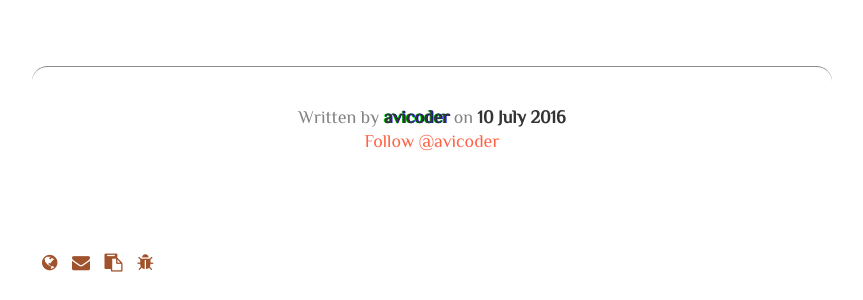
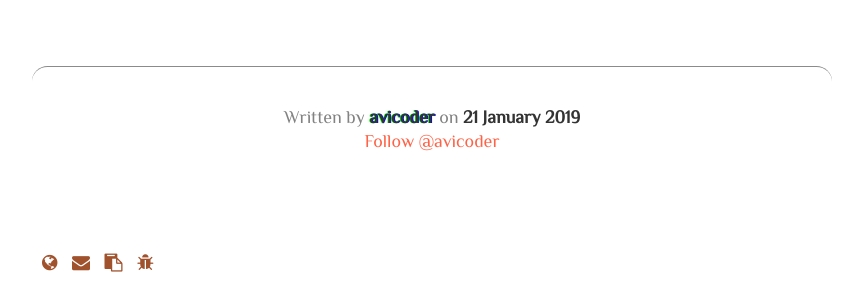
Before and after one commit to avicoder/avicoder.github.io, a Jekyll site: the page built from _posts/2019-01-21-regex-fun.md, in a window 1280 px wide. Shown: the part 1783-2083 px from the top of the page, without its empty margins (208-1071 px from the left). Built offline with Jekyll 4.4.1, drawn with Linux system fonts in a browser that asks for light colours; some web fonts are replaced; comment, search, counter and statistics services are not loaded.

Commit message:
Update 2019-01-21-regex-fun.md

```diff
--- a/_posts/2019-01-21-regex-fun.md
+++ b/_posts/2019-01-21-regex-fun.md
@@ -2,7 +2,7 @@
 layout: post
 title: "Regex fun"
 subtitle: "*My solution to regex challenge* [http://play.inginf.units.it](http://play.inginf.units.it) "
-date: 2016-07-10 10:00:00
+date: 2019-01-21 10:00:00
 ---
 
 
```
